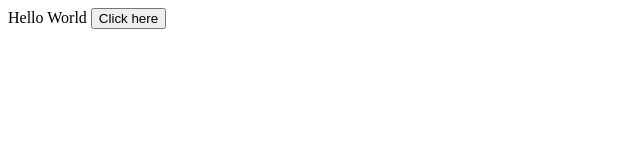
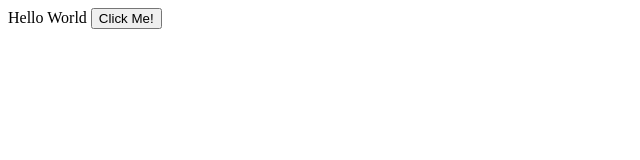
Before and after one commit to matthieuhelary/upscope-test, a plain HTML site: page index.html in a window 1280 px wide. Shown: the full height of the page, 0-640 px from the left. Drawn offline with Linux system fonts and the light colour scheme.

Commit message:
button 2

```diff
--- a/index.html
+++ b/index.html
@@ -1,5 +1,5 @@
 Hello World
-<button type="button">Click here</button>
+<button type="button">Click Me!</button>
 
 <script>
 (function(w, u, d){var i=function(){i.c(arguments)};i.q=[];i.c=function(args){i.q.push(args)};var l = function(){var s=d.createElement('script');s.type='text/javascript';s.async=true;s.src='https://code.upscope.io/ZDEjvCNNwg.js';var x=d.getElementsByTagName('script')[0];x.parentNode.insertBefore(s,x);};if(typeof u!=="function"){w.Upscope=i;l();}})(window, window.Upscope, document);
```
